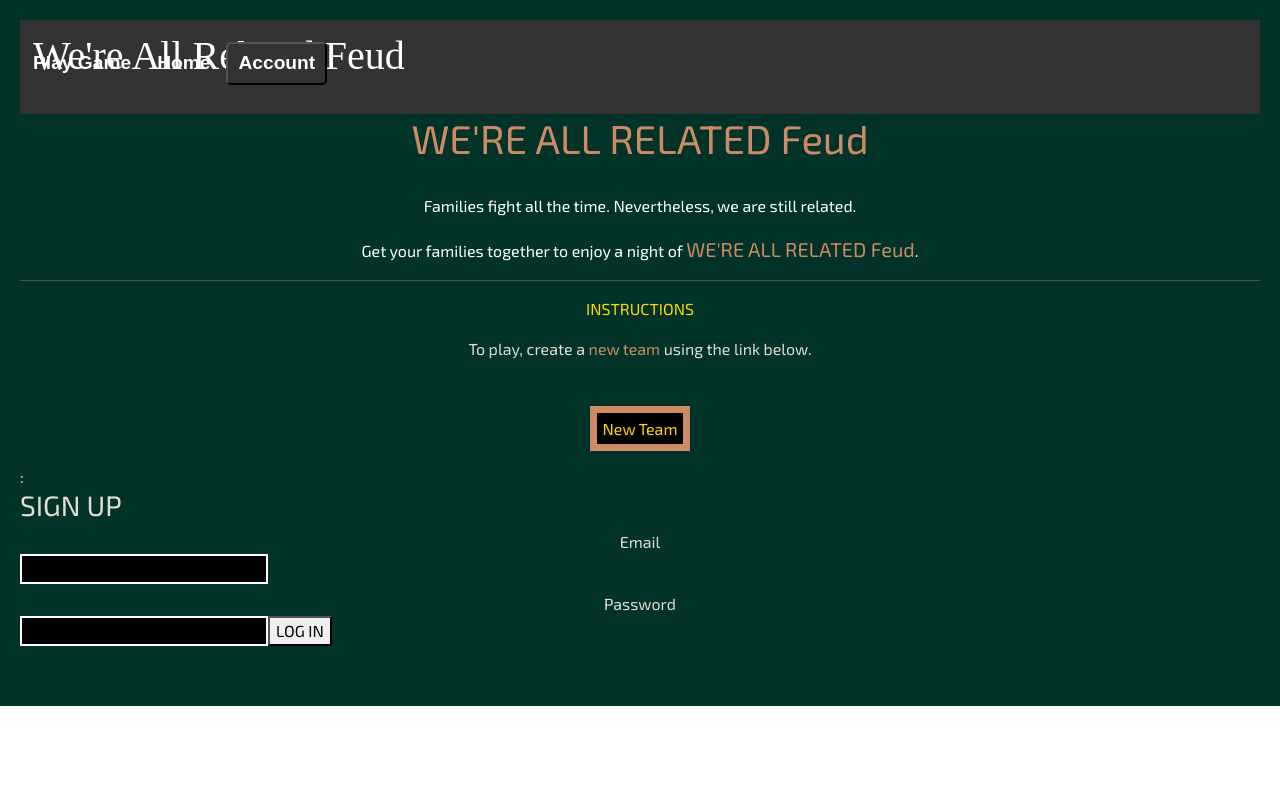
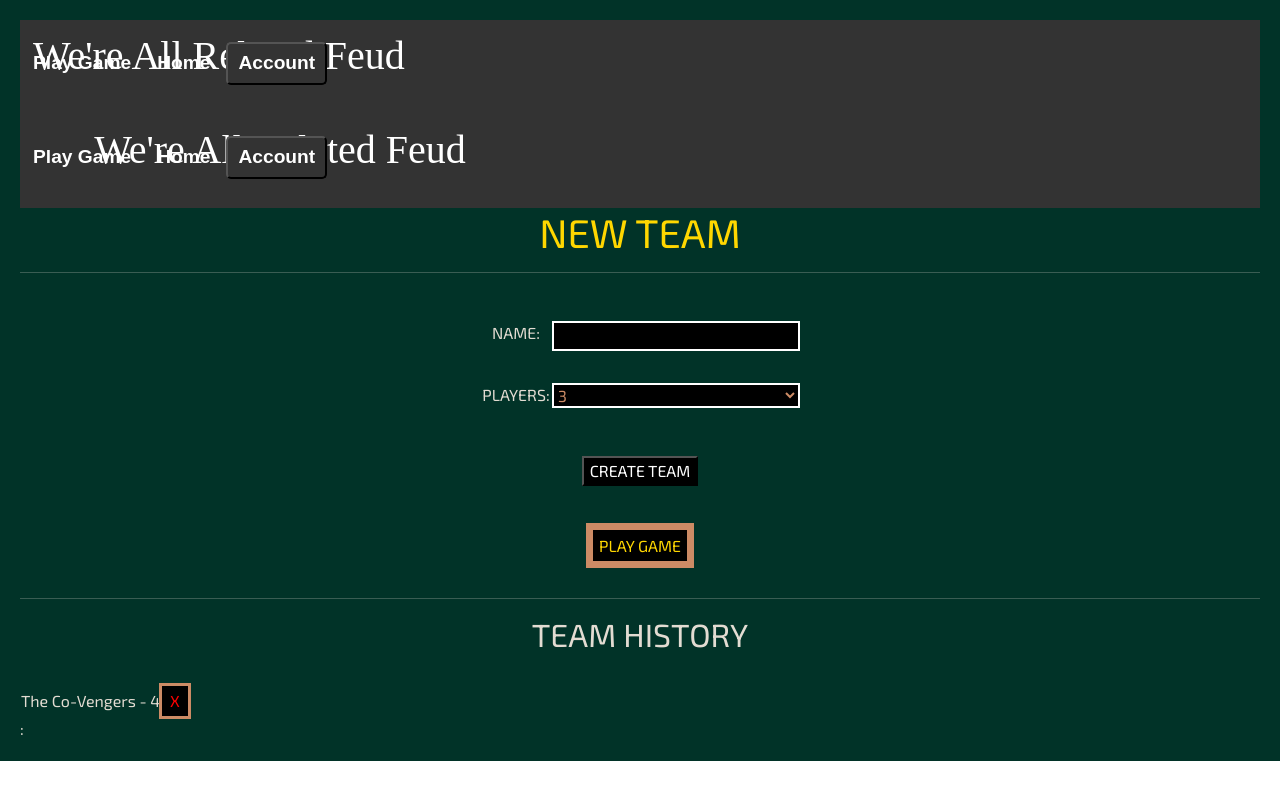
Before and after one commit to kjicodes/fam-feud, a React (Create React App) app: page /warfeud/new in a window 1280 px wide. Before the commit this address led to /relatedfeud. Built offline with nearby package versions, Linux system fonts and the light colour scheme; a web font is replaced by a local one.

Commit message:
Edit link urls

```diff
--- a/src/App.js
+++ b/src/App.js
@@ -13,13 +13,13 @@
       <div className="App">
         <Nav />
         <Routes>
-          <Route path="/relatedfeud" element={<HomePage />} />
-          <Route path="/relatedfeud/new" element={<NewTeamPage />} />
-          <Route path="/relatedfeud/game" element={<GamePage />} />
-          <Route path="*" element={<Navigate to="/relatedfeud" replace />} />
+          <Route path="/warfeud" element={<HomePage />} />
+          <Route path="/warfeud/new" element={<NewTeamPage />} />
+          <Route path="/warfeud/game" element={<GamePage />} />
+          <Route path="*" element={<Navigate to="/warfeud" replace />} />
         </Routes>
         :
-        <AuthPage />
+        {/* <AuthPage /> */}
       </div>
     );
   }
--- a/src/pages/HomePage/HomePage.jsx
+++ b/src/pages/HomePage/HomePage.jsx
@@ -12,7 +12,7 @@
       <p className='Instructions'>INSTRUCTIONS</p>
       <p>To play, create a <span className='Team'>new team</span> using the link below.</p><br />
       <p></p>
-      <Link className='New' to='/relatedfeud/new'>New Team</Link><br />
+      <Link className='New' to='/warfeud/new'>New Team</Link><br />
       <br />
     </div>
   )
--- a/src/pages/NewTeamPage/NewTeamPage.css
+++ b/src/pages/NewTeamPage/NewTeamPage.css
@@ -51,3 +51,11 @@
   border: 2px solid white;
   font-size: 1rem;
 }
+
+#x {
+  color: red;
+  background-color: black;
+  border: 2px solid black;
+  outline: 3px solid #cc8b65;
+  text-decoration: none;
+}
--- a/src/pages/NewTeamPage/NewTeamPage.jsx
+++ b/src/pages/NewTeamPage/NewTeamPage.jsx
@@ -9,7 +9,8 @@
   state = {
     teams: [{ name: "The Co-Vengers", players: 4}],
     name: "",
-    players: 3
+    players: 3,
+
   }
 
   handleChange = (e) => {
@@ -62,13 +63,22 @@
           <button className='CreateBtn'>CREATE TEAM</button>
         </form>
         <br /><br />
-        <Link className='Play' to='/relatedfeud/game'>PLAY GAME</Link><br /><br /><hr />
+        <Link className='Play' to='/warfeud/game'>PLAY GAME</Link><br /><br /><hr />
         <h2>TEAM HISTORY</h2><br />
-        <div>
-          {this.state.teams.map(t => (
-            <div>{t.name} - {t.players}</div>
-          ))}
-        </div>
+        <table>
+          <tbody>
+            {this.state.teams.map(t => (
+              <tr>
+                <td>
+                  <div>{t.name} - {t.players}</div>
+                </td>
+                <td>
+                  <button id='x'>X</button>
+                </td>
+              </tr>
+            ))}
+          </tbody>
+        </table>
       </div>
     )
   }
```
